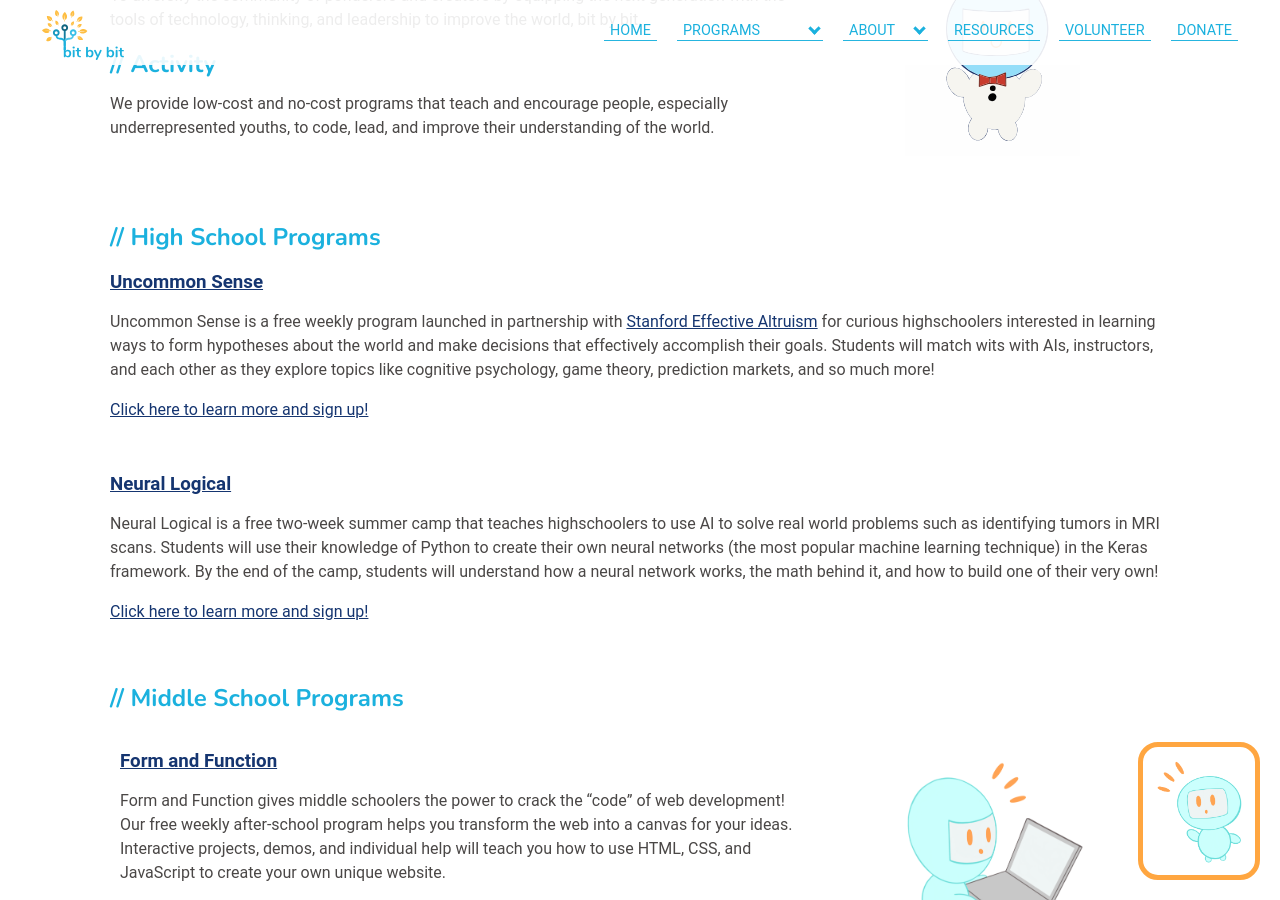
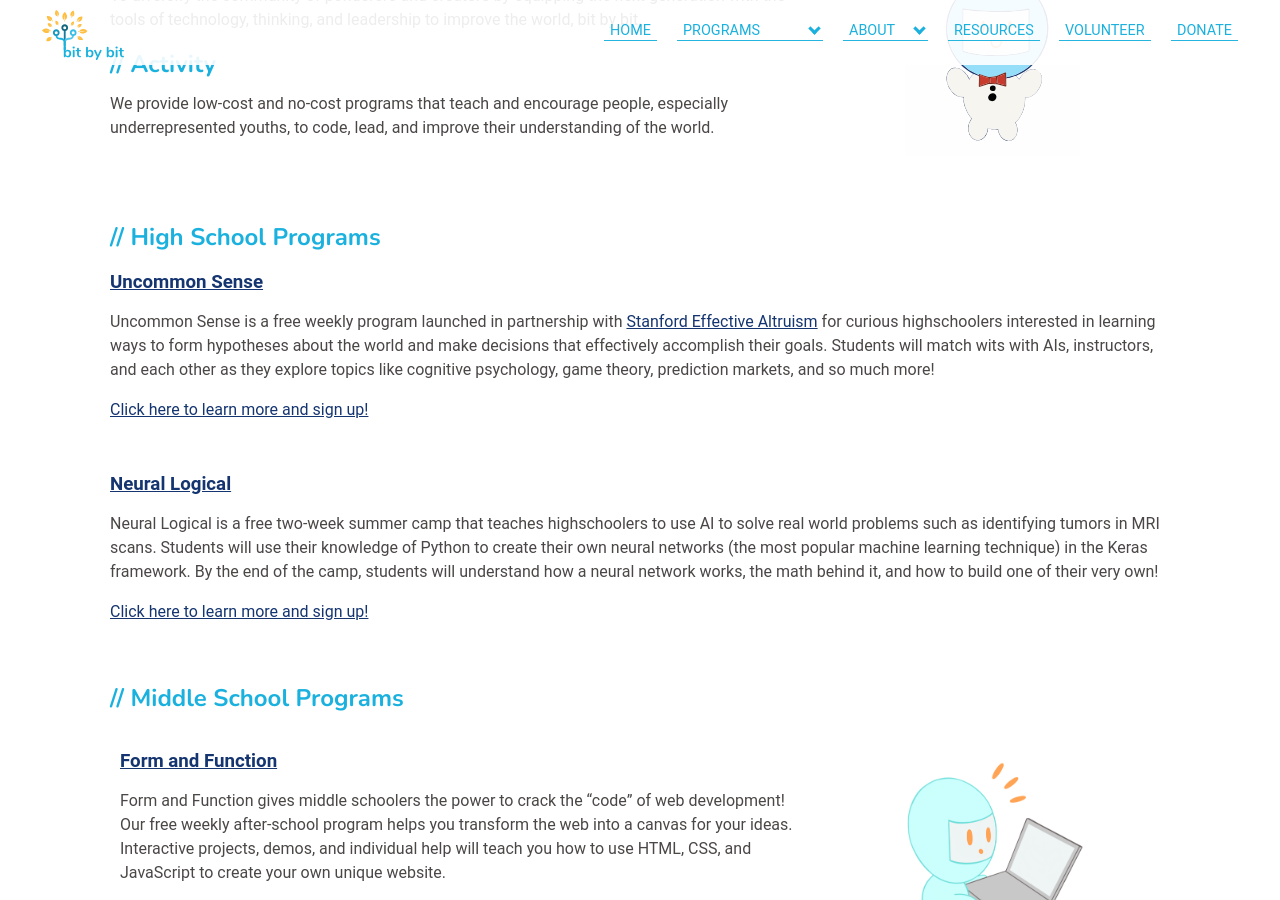
Before and after one commit to bit-by-bit-coding/bxb-website, a Jekyll site: the page built from index.html, in a window 1280 px wide and 900 px high, scrolled down 482 px. Built offline with Jekyll 4.4.1, drawn with Linux system fonts in a browser that asks for light colours; nearby versions of some CDN libraries; some web fonts are replaced.

Commit message:
Remove srping break alert bit by bot

```diff
--- a/_layouts/default.html
+++ b/_layouts/default.html
@@ -43,9 +43,9 @@
 		{{ content }}
 	</div>
 
-	<div id="alert">
+	<!-- <div id="alert">
 		<img id="alertbot" src="imgs/alertbot.PNG">
-	</div>
+	</div> -->
 
 	<!--Footer-->
 	{% include footer.html %}
--- a/_layouts/us-summer.html
+++ b/_layouts/us-summer.html
@@ -66,9 +66,9 @@
 	<div class="content">
 		{{ content }}
 	</div>
-	<div id="alert">
+	<!-- <div id="alert">
 		<img id="alertbot" src="imgs/alertbot.PNG">
-	</div>
+	</div> -->
 	<!--Footer-->
 	{% include footer.html %}
 
```
